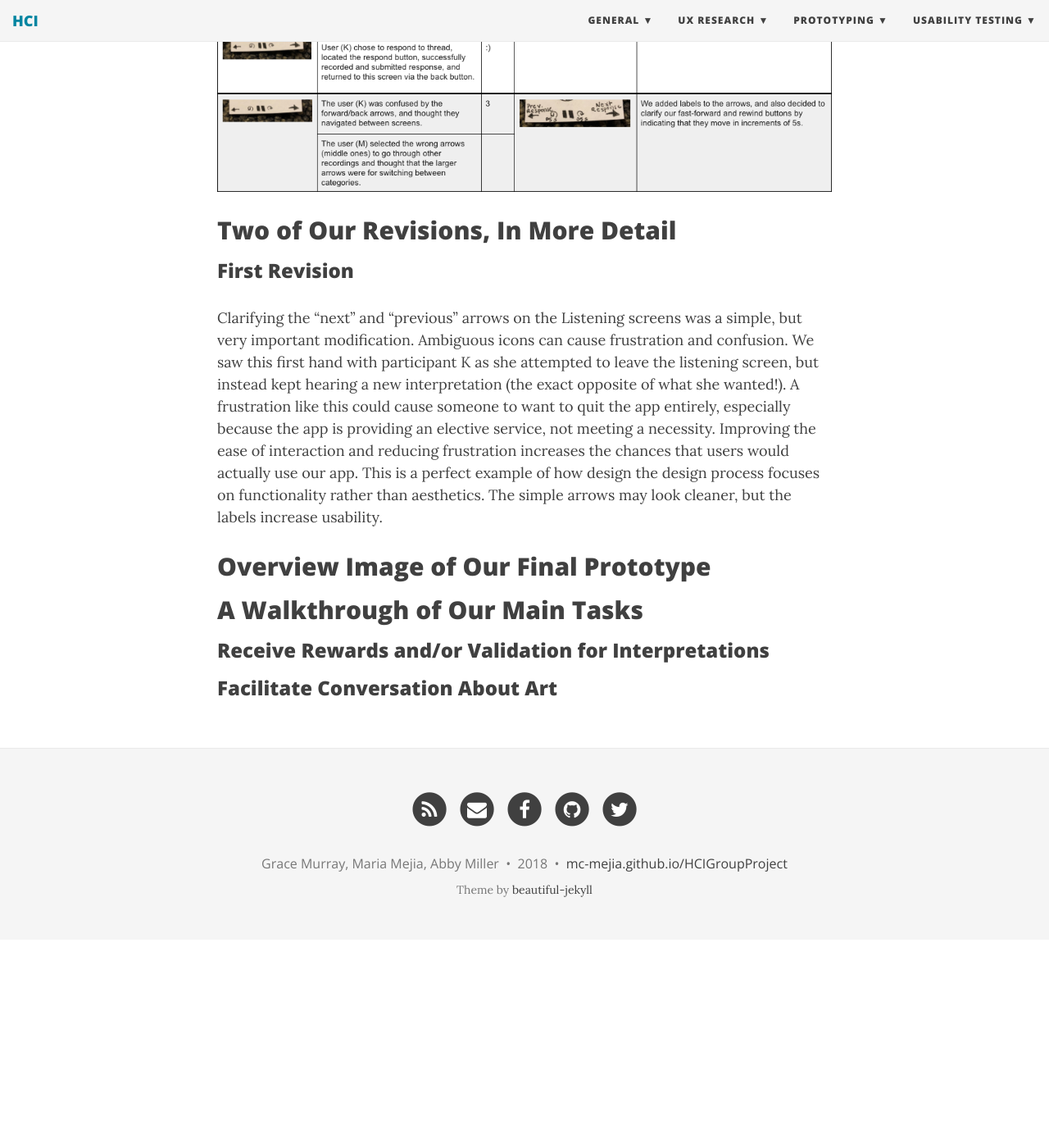
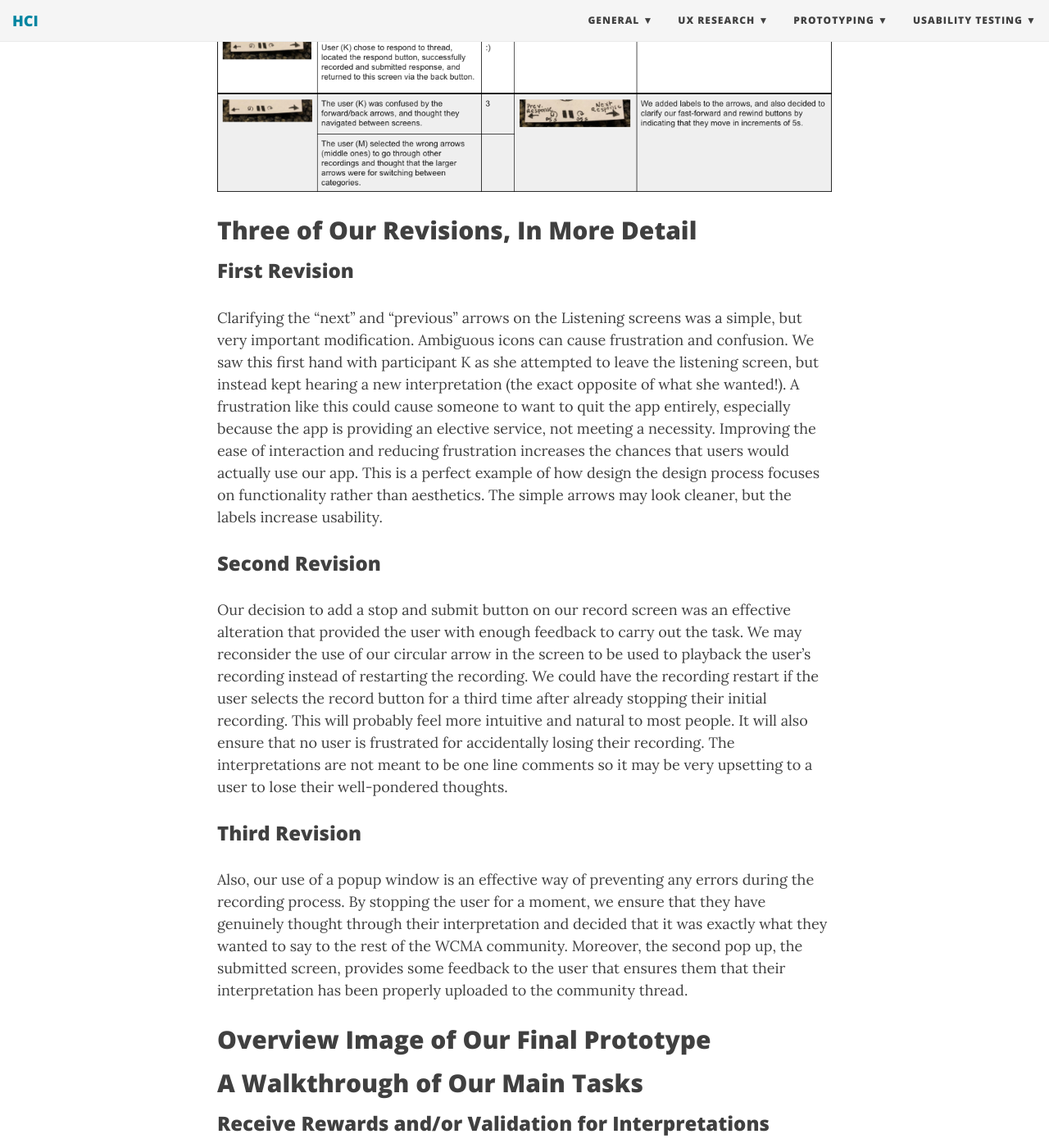
Before and after one commit to mc-mejia/HCIGroupProject, a Jekyll site: the page built from UxTestReview.md, in a window 1280 px wide and 1400 px high, scrolled down 3175 px. Shown: the whole window at 82% size. Built offline with Jekyll 4.4.1, drawn with Linux system fonts in a browser that asks for light colours; nearby versions of some CDN libraries; our own code applies the rules of GitHub Pages for plain Markdown files; before the commit the page ends 4321 px from its top, so only the background shows below that.

Commit message:
Update UxTestReview.md

```diff
--- a/UxTestReview.md
+++ b/UxTestReview.md
@@ -22,11 +22,19 @@ The third usability test was conducted in a group study room in Schow library in
 ![Final Table: Fourth Row](/img/FinalRevisions4.png)
 ![Final Table: Fifth Row](/img/FinalRevisions5.png)
 
-## Two of Our Revisions, In More Detail
+## Three of Our Revisions, In More Detail
 
 ### First Revision
 
 Clarifying the “next” and “previous” arrows on the Listening screens was a simple, but very important modification. Ambiguous icons can cause frustration and confusion. We saw this first hand with participant K as she attempted to leave the listening screen, but instead kept hearing a new interpretation (the exact opposite of what she wanted!). A frustration like this could cause someone to want to quit the app entirely, especially because the app is providing an elective service, not meeting a necessity. Improving the ease of interaction and reducing frustration increases the chances that users would actually use our app. This is a perfect example of how design the design process focuses on functionality rather than aesthetics. The simple arrows may look cleaner, but the labels increase usability.
+
+### Second Revision
+
+Our decision to add a stop and submit button on our record screen was an effective alteration that provided the user with enough feedback to carry out the task. We may reconsider the use of our circular arrow in the screen to be used to playback the user’s recording instead of restarting the recording. We could have the recording restart if the user selects the record button for a third time after already stopping their initial recording. This will probably feel more intuitive and natural to most people. It will also ensure that no user is frustrated for accidentally losing their recording. The interpretations are not meant to be one line comments so it may be very upsetting to a user to lose their well-pondered thoughts.
+
+### Third Revision
+
+Also, our use of a popup window is an effective way of preventing any errors during the recording process. By stopping the user for a moment, we ensure that they have genuinely thought through their interpretation and decided that it was exactly what they wanted to say to the rest of the WCMA community. Moreover, the second pop up, the submitted screen, provides some feedback to the user that ensures them that their interpretation has been properly uploaded to the community thread.
 
 ## Overview Image of Our Final Prototype
 
```
